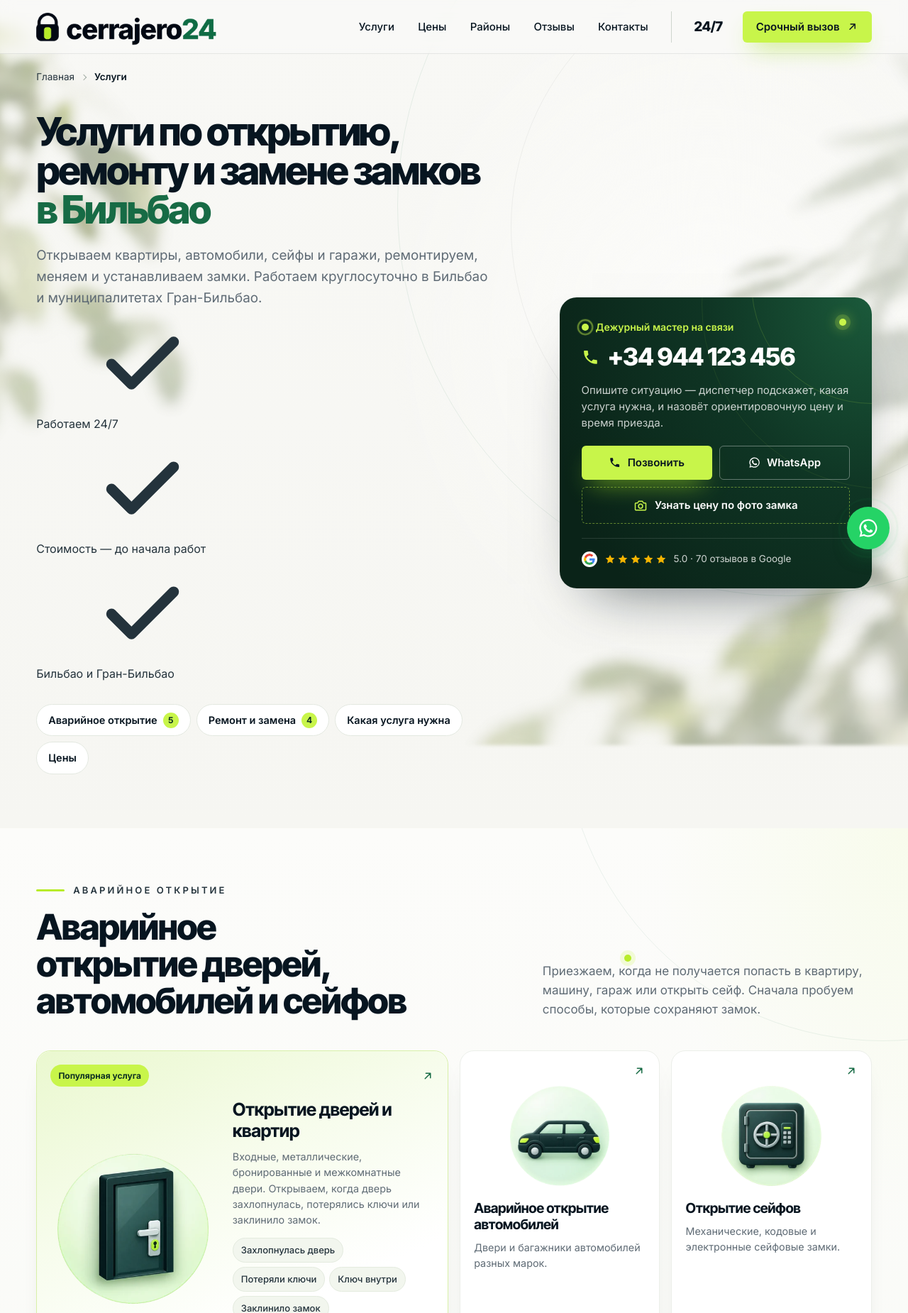
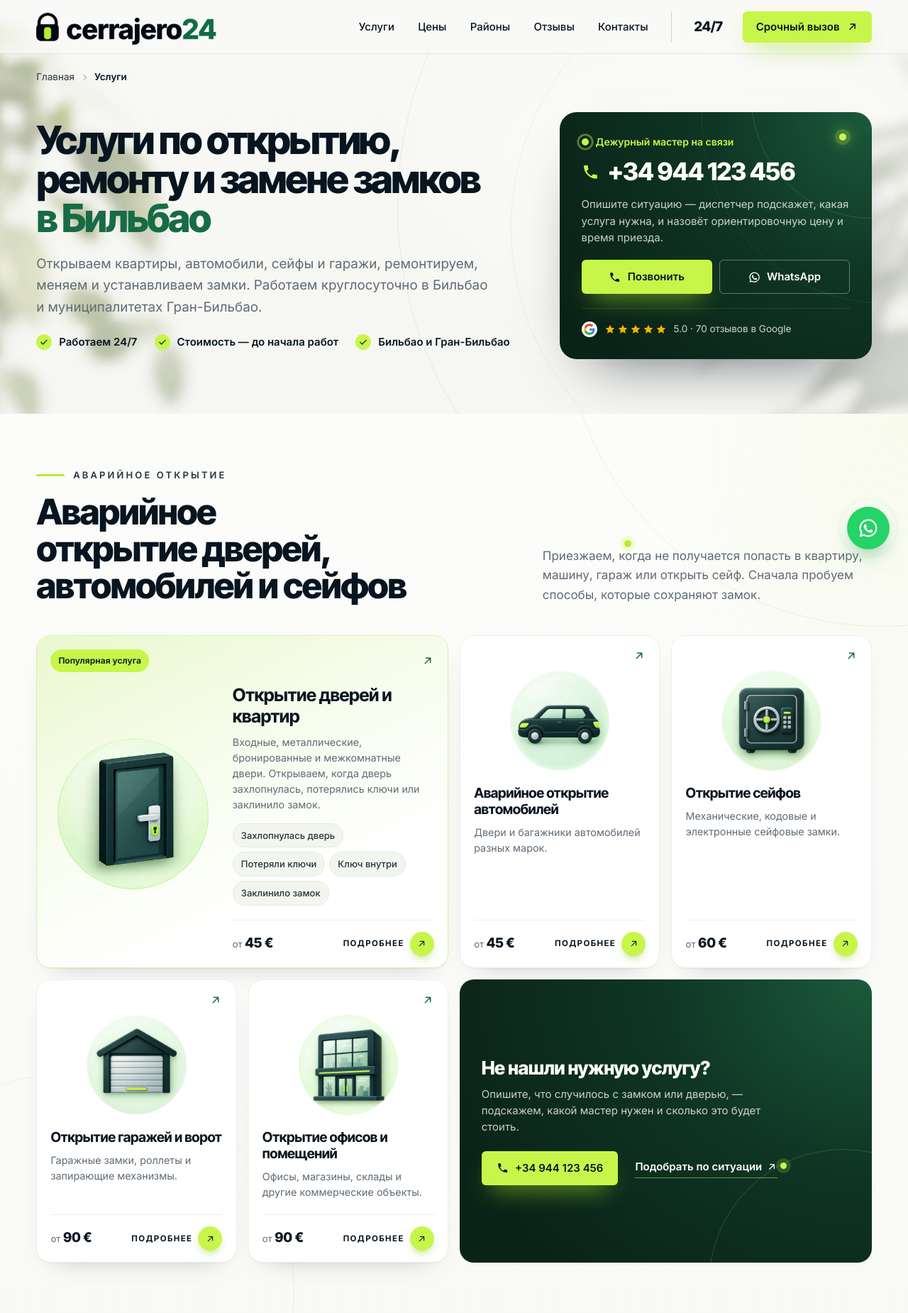
Before and after one commit to underproger/lockbilbao, a PHP site: page /servicios/ in a window 1280 px wide. Shown: the top 1850 px of the page at 71% size. Run offline with PHP 8.4, Linux system fonts and the light colour scheme.

Commit message:
Каталог: починены преимущества в hero, без быстрых ссылок и «узнать по фото»; баннер услуги выше
- Каталог: вернул стили .sh__perks (удалились вместе с перками в баннере
  услуги — из-за этого галочки в hero каталога растянулись на весь экран).
- Каталог: убраны быстрые ссылки (Аварийное открытие / Ремонт и замена /
  Какая услуга нужна / Цены) и кнопка «Узнать цену по фото замка».
- Страница услуги: баннер выше (больше отступы), плашка с формой
  меньше наезжает на баннер.

Co-Authored-By: Claude Opus 5.5 <noreply@anthropic.com>
Claude-Session: https://claude.ai/code/session_01LJWcccLh2tSdCmK7sszm9H

```diff
--- a/css/service.css
+++ b/css/service.css
@@ -44,6 +44,10 @@
 .sh__title .accent { display: block; color: var(--green); }
 .sh__lead { margin-top: 22px; max-width: 60ch; font-size: clamp(16.5px, 1rem + .22vw, 19px); line-height: 1.6; color: var(--muted); }
 
+
+.sh__perks { display: flex; flex-wrap: wrap; gap: 10px 24px; margin-top: 22px; }
+.sh__perks li { display: inline-flex; align-items: center; gap: 10px; font-size: 15px; font-weight: 600; color: var(--ink); }
+.sh__perks svg { width: 22px; height: 22px; padding: 4px; border-radius: 50%; background: var(--lime); color: var(--forest); flex: none; }
 
 .sh__actions { display: flex; flex-wrap: wrap; align-items: center; gap: 16px 30px; margin-top: 30px; }
 .sh__call .btn__lead-icon { width: 24px; height: 24px; }
@@ -157,7 +161,9 @@
 .sp__cta { width: 100%; }
 
 /* ---------- 02a. Преимущества и заявка под баннером ---------- */
-.quick { position: relative; z-index: 2; margin-top: calc(clamp(36px, 4vw, 64px) * -1); background: linear-gradient(180deg, transparent 50%, #FCFCFA 50%); }
+.sh--with-bar { padding-bottom: clamp(110px, 10vw, 170px); }
+.sh--with-bar .sh__grid { margin-top: clamp(28px, 3.6vw, 56px); }
+.quick { position: relative; z-index: 2; margin-top: calc(clamp(28px, 2.6vw, 40px) * -1); background: linear-gradient(180deg, transparent 50%, #FCFCFA 50%); }
 .quick__card {
   position: relative; isolation: isolate; overflow: hidden;
   display: grid; grid-template-columns: minmax(0, 4fr) minmax(0, 7fr); gap: 28px clamp(32px, 4vw, 64px); align-items: center;
@@ -465,6 +471,7 @@ span.pill { cursor: default; }
   .crumbs ol { font-size: 12.5px; }
   .sh__title { text-wrap: balance; }
   .sh__lead { margin-top: 16px; }
+  .sh__perks { flex-direction: column; gap: 10px; }
   .sh__actions { flex-direction: column; align-items: stretch; gap: 12px; margin-top: 24px; }
   .sh__call { justify-content: space-between; --btn-pad-y: 18px; --btn-pad-x: 22px; }
   .sh__actions .hero__prices {
@@ -475,7 +482,8 @@ span.pill { cursor: default; }
   .sh__rating .rating__text { font-size: 12.5px; }
   .sh-form { padding: 14px; }
   .sh-form__row { grid-template-columns: minmax(0, 1fr); }
-  .quick { margin-top: -28px; }
+  .sh--with-bar { padding-bottom: 76px; }
+  .quick { margin-top: -24px; }
   .quick__card { padding: 22px 18px; border-radius: 20px; }
   .quick__perks { grid-template-columns: minmax(0, 1fr); gap: 12px; }
   .quick__ic { width: 40px; height: 40px; }
@@ -547,18 +555,6 @@ span.pill { cursor: default; }
   gap: 32px clamp(32px, 5vw, 96px); align-items: center;
   margin-top: clamp(22px, 3vw, 40px);
 }
-.cat-jump { display: flex; flex-wrap: wrap; gap: 8px; margin-top: 30px; }
-.cat-jump__item {
-  display: inline-flex; align-items: center; gap: 8px; padding: 10px 16px; border-radius: 999px;
-  background: var(--white); border: 1px solid #E3E8E0;
-  font-size: 14.5px; font-weight: 600; color: var(--ink);
-  transition: border-color .2s, background-color .2s;
-}
-.cat-jump__item span {
-  display: grid; place-items: center; min-width: 22px; height: 22px; padding: 0 6px; border-radius: 999px;
-  background: var(--lime); font-size: 12px; font-weight: 700; color: var(--forest);
-}
-.cat-jump__item:hover { border-color: #CFE9A3; background: #F6FBEE; }
 
 .cat-call {
   position: relative; isolation: isolate; overflow: hidden;
@@ -581,13 +577,6 @@ span.pill { cursor: default; }
 .cat-call__phone:hover { color: var(--lime); }
 .cat-call__text { margin-top: 14px; font-size: 15px; line-height: 1.55; color: rgba(255, 255, 255, .78); }
 .cat-call__actions { display: grid; grid-template-columns: 1fr 1fr; gap: 10px; margin-top: 20px; }
-.cat-call__photo {
-  display: flex; align-items: center; justify-content: center; gap: 10px; width: 100%; margin-top: 10px; padding: 13px 16px;
-  border-radius: var(--r-xs); border: 1px dashed rgba(200, 245, 74, .45);
-  font-size: 15px; font-weight: 600; color: #fff; transition: background-color .2s, border-color .2s;
-}
-.cat-call__photo svg { width: 20px; height: 20px; color: var(--lime); }
-.cat-call__photo:hover { background: rgba(200, 245, 74, .08); border-color: var(--lime); }
 .cat-call__rating {
   display: flex; align-items: center; gap: 10px; margin-top: 20px; padding-top: 18px;
   border-top: 1px solid rgba(255, 255, 255, .12); font-size: 13.5px; color: rgba(255, 255, 255, .8);
@@ -698,8 +687,6 @@ span.pill { cursor: default; }
 }
 @media (max-width: 760px) {
   .sh--catalog .sh__title { text-wrap: balance; }
-  .cat-jump { margin-top: 22px; }
-  .cat-jump__item { padding: 8px 13px; font-size: 13.5px; }
   .cat-call { padding: 22px 18px; border-radius: 20px; }
   .cat-call__actions { grid-template-columns: 1fr; }
 
--- a/servicios/apertura-de-puertas/index.html
+++ b/servicios/apertura-de-puertas/index.html
@@ -316,7 +316,7 @@
 <main id="main">
 
   <!-- ============ 02. HERO УСЛУГИ ============ -->
-  <section class="sh" aria-labelledby="sh-title" data-hero>
+  <section class="sh sh--with-bar" aria-labelledby="sh-title" data-hero>
     <img class="sh__leaves" src="../../img/leaves.webp" alt="" aria-hidden="true" width="1100" height="825">
     <div class="sh__rings" aria-hidden="true"><i></i><i></i></div>
 
--- a/servicios/index.html
+++ b/servicios/index.html
@@ -372,13 +372,6 @@
             <li><svg aria-hidden="true"><use href="#i-check"/></svg>Стоимость — до начала работ</li>
             <li><svg aria-hidden="true"><use href="#i-check"/></svg>Бильбао и Гран-Бильбао</li>
           </ul>
-
-          <nav class="cat-jump" aria-label="Разделы страницы">
-            <a class="cat-jump__item" href="#opening">Аварийное открытие <span>5</span></a>
-            <a class="cat-jump__item" href="#repair">Ремонт и замена <span>4</span></a>
-            <a class="cat-jump__item" href="#choose">Какая услуга нужна</a>
-            <a class="cat-jump__item" href="#prices">Цены</a>
-          </nav>
         </div>
 
         <aside class="cat-call" aria-label="Срочный вызов мастера">
@@ -390,7 +383,6 @@
             <a class="btn btn--lime" href="tel:+34944123456"><svg aria-hidden="true"><use href="#i-phone"/></svg>Позвонить</a>
             <a class="btn btn--outline-light" href="https://wa.me/34944123456" target="_blank" rel="noopener"><svg aria-hidden="true"><use href="#i-wa"/></svg>WhatsApp</a>
           </div>
-          <button class="cat-call__photo" type="button" data-modal-open="price-modal"><svg aria-hidden="true"><use href="#i-camera"/></svg>Узнать цену по фото замка</button>
           <!-- TODO: рейтинг и число отзывов — только подтверждённые данные Google Business Profile -->
           <a class="cat-call__rating" href="../#reviews">
             <svg aria-hidden="true"><use href="#i-google"/></svg>
```
